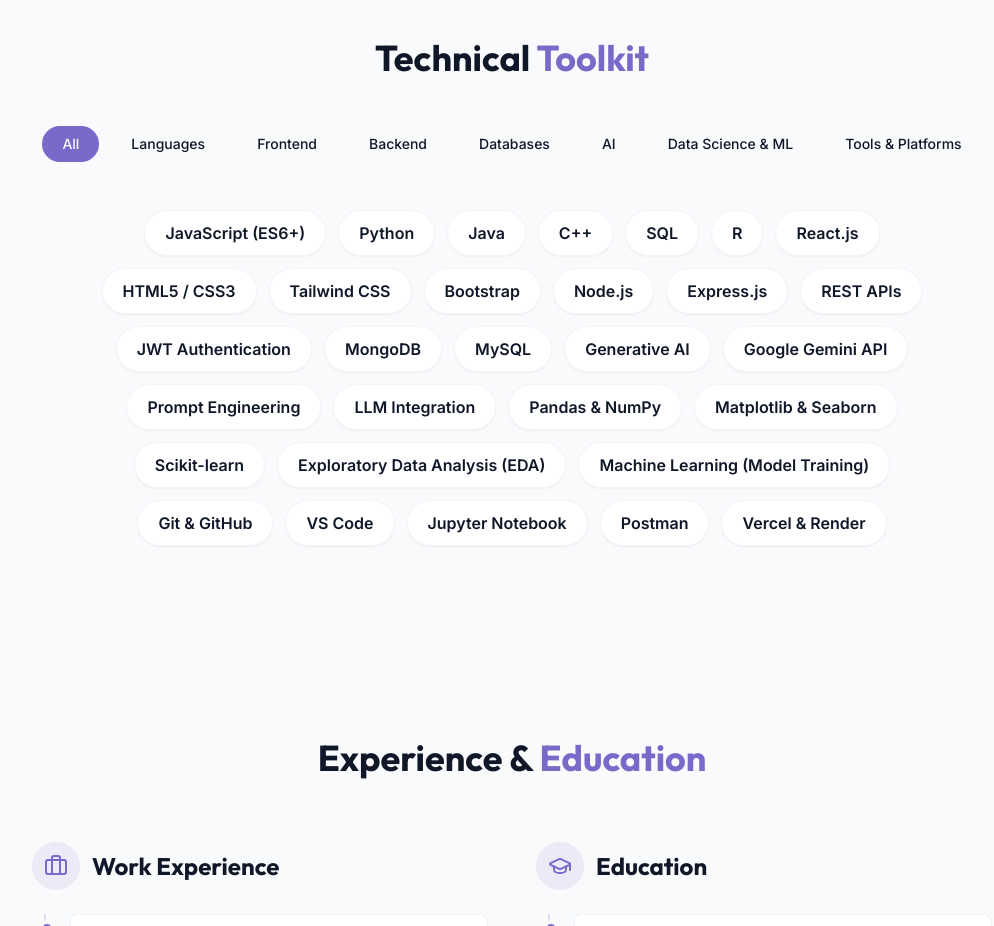
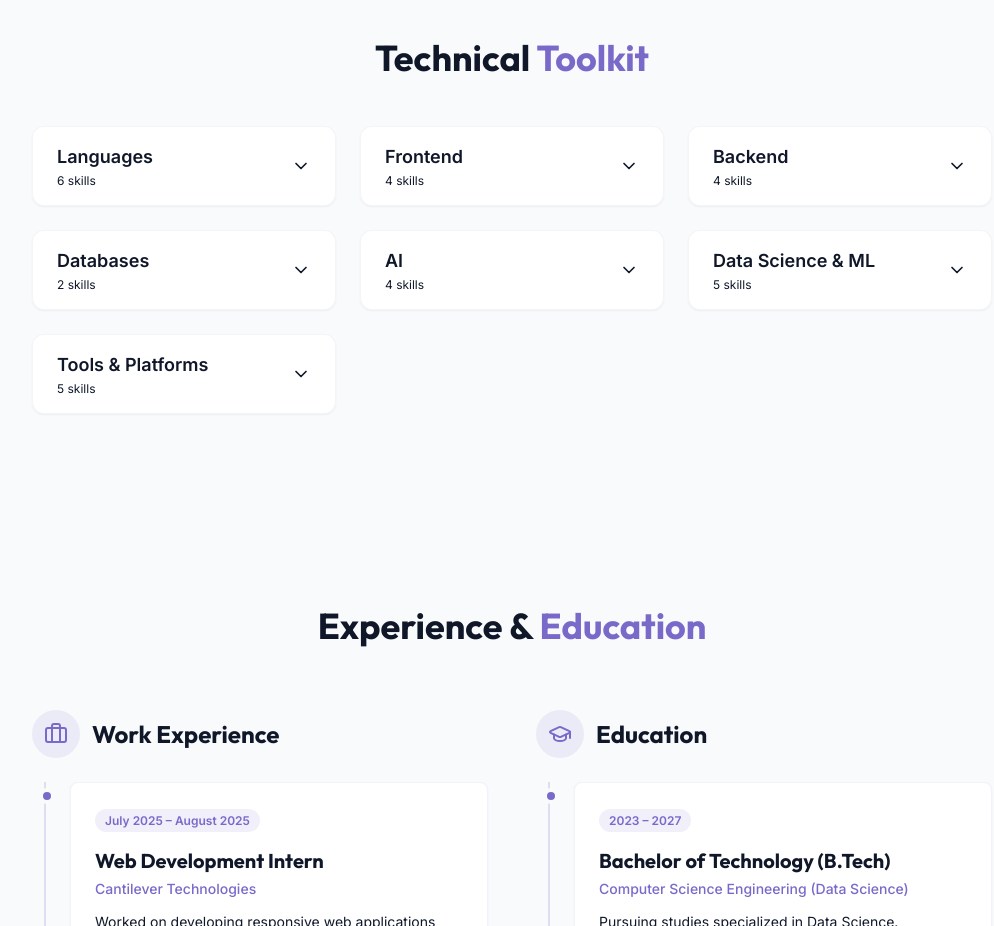
Before and after one commit to vaibhavpokhriyal13/Portfolio, a React (Vite) app: page / in a window 1280 px wide. Shown: the part 1880-2806 px from the top of the page, without its empty margins (128-1122 px from the left). Built offline with nearby package versions, Linux system fonts and the light colour scheme.

Commit message:
made changes

```diff
--- a/src/components/SkillsSection.jsx
+++ b/src/components/SkillsSection.jsx
@@ -1,6 +1,7 @@
 import { useState } from "react";
 import { cn } from "@/lib/utils";
 import { useScrollReveal } from "@/hooks/useScrollReveal";
+import { ChevronDown } from "lucide-react";
 
 const skills = [
   // Programming Languages
@@ -49,7 +50,6 @@
 ];
 
 const categories = [
-  { id: "all", label: "All" },
   { id: "languages", label: "Languages" },
   { id: "frontend", label: "Frontend" },
   { id: "backend", label: "Backend" },
@@ -60,12 +60,12 @@
 ];
 
 export const SkillsSection = () => {
-  const [activeCategory, setActiveCategory] = useState("all");
+  const [activeCategory, setActiveCategory] = useState(null);
   const [revealRef, isVisible] = useScrollReveal({ triggerOnce: true });
 
-  const filteredSkills = skills.filter(
-    (skill) => activeCategory === "all" || skill.category === activeCategory
-  );
+  const toggleCategory = (categoryId) => {
+    setActiveCategory((prev) => (prev === categoryId ? null : categoryId));
+  };
 
   return (
     <section
@@ -79,39 +79,63 @@
         <h2 className="text-3xl md:text-4xl font-bold mb-12 text-center">
           Technical <span className="text-primary">Toolkit</span>
         </h2>
+        <div className="grid grid-cols-1 sm:grid-cols-2 lg:grid-cols-3 gap-6 max-w-5xl mx-auto">
+          {categories.map((category) => {
+            const isExpanded = activeCategory === category.id;
+            const filtered = skills.filter((s) => s.category === category.id);
 
-        <div className="flex flex-wrap justify-center gap-3 mb-12">
-          {categories.map((category) => (
-            <button
+            return (
+              <div
                 key={category.id}
-              onClick={() => setActiveCategory(category.id)}
                 className={cn(
-                "px-5 py-2 rounded-full transition-colors duration-300 capitalize text-sm font-medium",
-                activeCategory === category.id
-                  ? "bg-primary text-primary-foreground"
-                  : "bg-secondary/70 text-foreground hover:bg-secondary"
+                  "bg-card rounded-xl border border-border/40 overflow-hidden transition-all duration-300 shadow-xs h-fit",
+                  isExpanded ? "ring-1 ring-primary/30 border-primary/30 shadow-md" : "hover:border-primary/30"
                 )}
               >
-              {category.label}
+                {/* Category Header */}
+                <button
+                  onClick={() => toggleCategory(category.id)}
+                  className="w-full px-6 py-4 flex items-center justify-between text-left font-semibold text-foreground hover:bg-secondary/20 transition-colors cursor-pointer"
+                >
+                  <div className="flex flex-col">
+                    <span className="text-base md:text-lg">{category.label}</span>
+                    <span className="text-xs font-normal text-muted-foreground mt-0.5">
+                      {filtered.length} skills
+                    </span>
+                  </div>
+                  <ChevronDown
+                    className={cn(
+                      "h-5 w-5 text-muted-foreground transition-transform duration-300",
+                      isExpanded && "rotate-180 text-primary"
+                    )}
+                  />
                 </button>
-          ))}
-        </div>
 
-        <div className="flex flex-wrap gap-3 justify-center max-w-4xl mx-auto">
-          {filteredSkills.map((skill, index) => (
+                {/* Collapsible Content */}
                 <div
-              key={`${activeCategory}-${skill.name}`}
                   className={cn(
-                "bg-card px-5 py-2.5 rounded-full shadow-xs border border-border/40 flex items-center justify-center transition-all duration-500 hover:border-primary/50 hover:scale-105 hover:shadow-md transform",
-                isVisible ? "opacity-100 translate-y-0" : "opacity-0 translate-y-4"
+                    "transition-all duration-300 ease-in-out overflow-hidden",
+                    isExpanded ? "max-h-[500px] border-t border-border/30 opacity-100" : "max-h-0 opacity-0"
+                  )}
+                >
+                  <div className="p-5 flex flex-wrap gap-2">
+                    {filtered.map((skill, index) => (
+                      <span
+                        key={skill.name}
+                        className={cn(
+                          "bg-secondary/40 text-foreground px-3.5 py-1.5 rounded-full text-xs md:text-sm font-medium border border-border/20 transition-all duration-300 hover:border-primary/30 hover:scale-105 hover:bg-secondary flex items-center justify-center transform",
+                          isExpanded && isVisible ? "opacity-100 translate-y-0" : "opacity-0 translate-y-2"
                         )}
                         style={{ transitionDelay: `${index * 25}ms` }}
                       >
-              <span className="font-semibold text-sm sm:text-base text-foreground">
                         {skill.name}
                       </span>
+                    ))}
                   </div>
-          ))}
+                </div>
+              </div>
+            );
+          })}
         </div>
       </div>
     </section>
```
Lines whose indentation alone changed are shown as unchanged.
